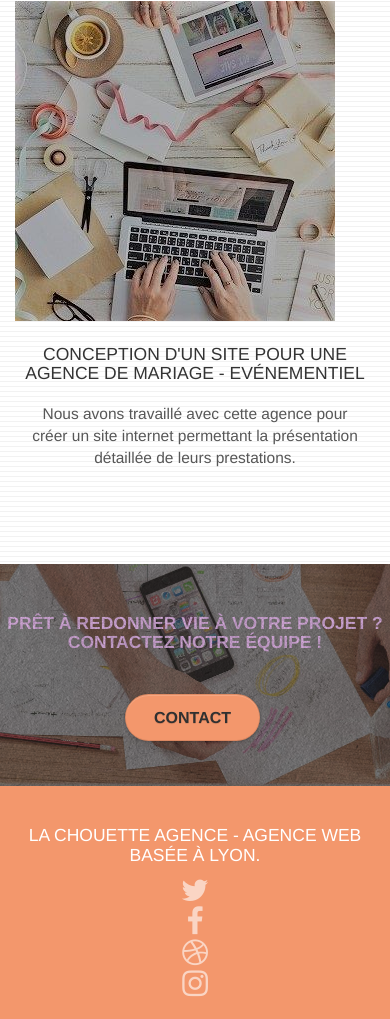
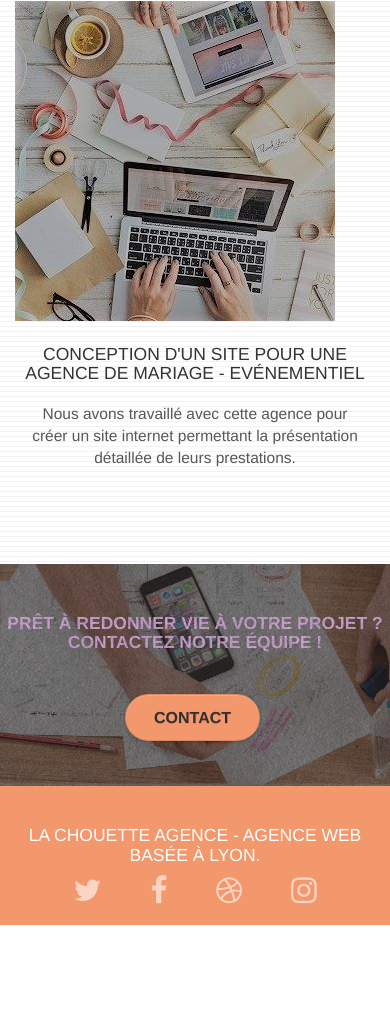
Before and after one commit to cindyparaiso/P4, a plain HTML site: page lachouetteagenceweb.html in a window 390 px wide. Shown: the part 4165-5184 px from the top of the page. After the commit the page ends 5090 px from the top, so only its background shows below. Drawn offline with Linux system fonts and the light colour scheme.

Commit message:
responsive

```diff
--- a/style.css
+++ b/style.css
@@ -809,10 +809,6 @@ h4 {
     background-image: url("img/image-de-presentation.jpg");
 }
 
-tify-content: center;
-    align-items: center;
-}
-
 @media (max-width: 1024px) {
     .bloc {
         padding-left: 20px;
@@ -1014,6 +1010,12 @@ tify-content: center;
         width: 180px;
         height: 320px;
     }
+    .social {
+        display: flex;
+        flex-direction: row;
+        align-items: space-around;
+        justify-content: space-around;
+    }
 }
 
 @media (max-width: 400px) {
@@ -1024,10 +1026,6 @@ tify-content: center;
     .navbar-header {
         flex-wrap: wrap;
     }
-    footer  {
-        display: flex;
-        flex-direction: row;
-    }
 }
 
 @media (max-width: 767px) {
```
